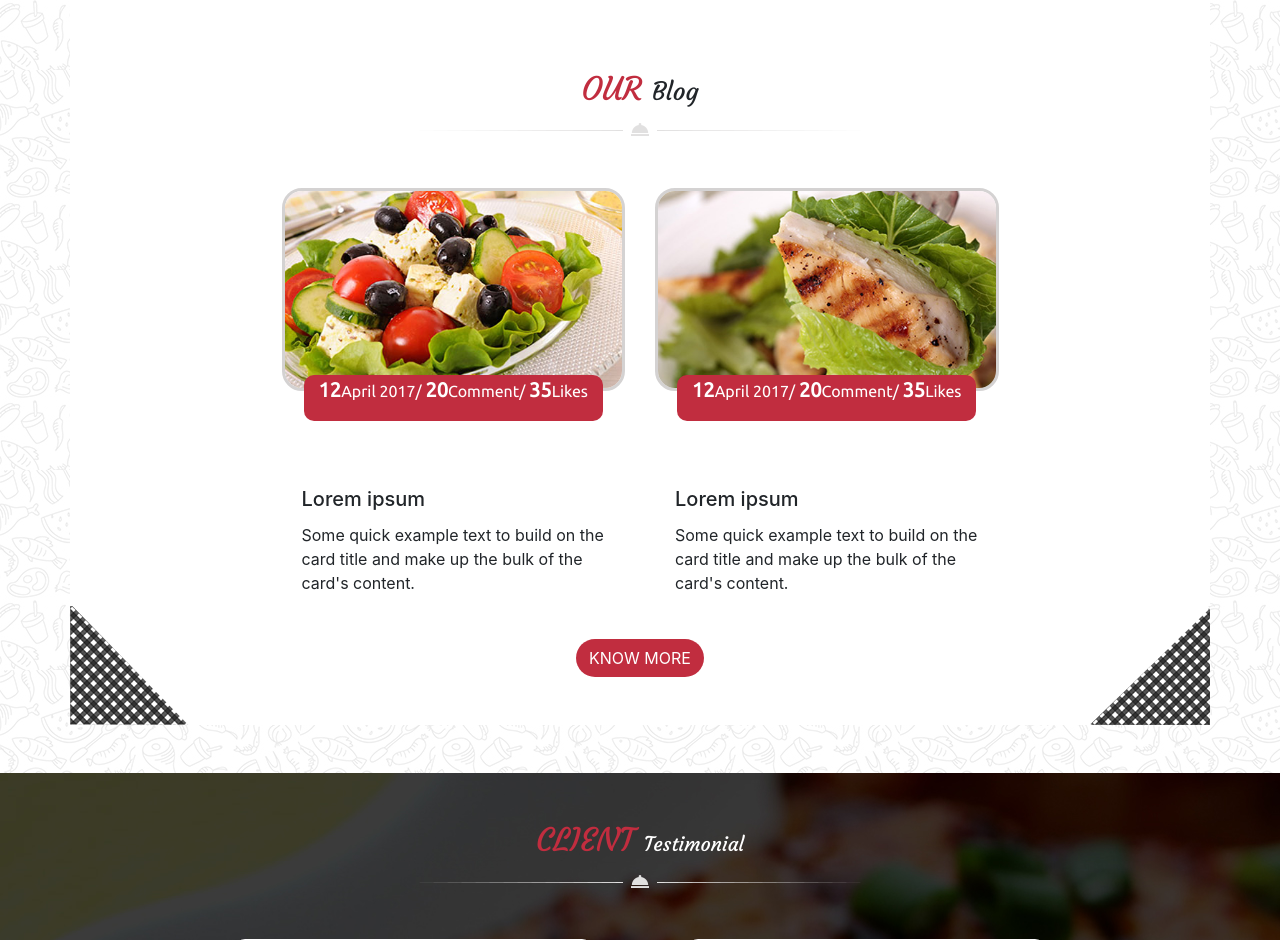
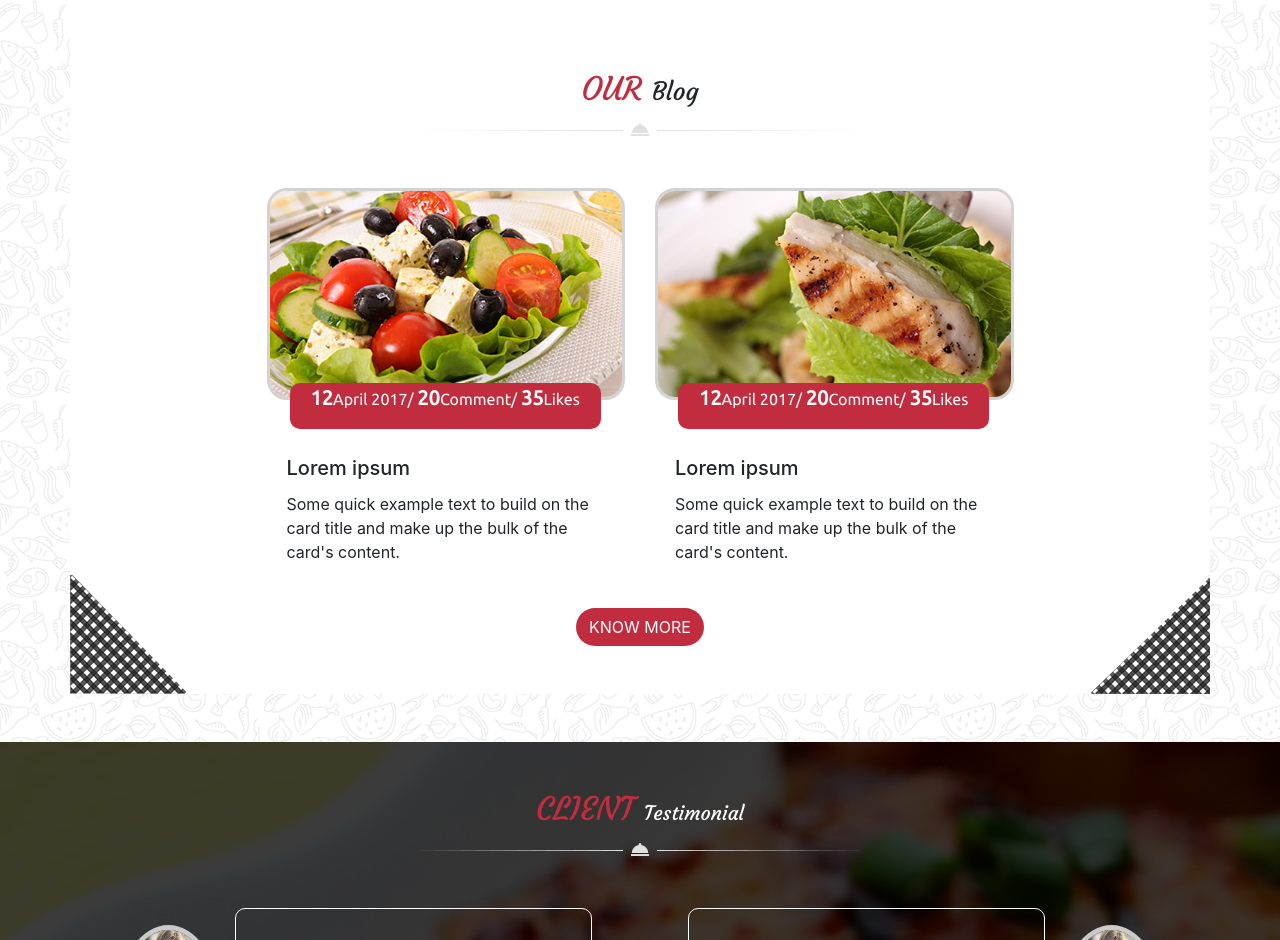
Before and after one commit to keeper-tech-Malo/coding_16_site_chef, a website: page index.html in a window 1280 px wide. Shown: the part 3530-4470 px from the top of the page. Drawn offline with nearby package versions, Linux system fonts and the light colour scheme.

Commit message:
fin du travail+correction de la carte

```diff
--- a/index.html
+++ b/index.html
@@ -758,14 +758,15 @@
             <img src="./public/img/decoration_line.png" alt="" class="">
         </div>
 
-        <div class="container d-flex carte pt-5 ">
+        <div class="container carte pt-5 ">
+            <div class="row">
 
                 <div class="card  col-lg-6 mx-auto border-0 position-relative" style="width: 18rem;">
                     <img src="./public/img/blog_img1.jpg" class="card-img-top" alt="...">
                     <div class="position-absolute com">
                         <p class="date text-white " ><span class="">12</span>April 2017/ <span>20</span>Comment/ <span>35</span>Likes</p>
                     </div>
-                <div class="card-body pt-5">
+                    <div class="card-body pt-5 pt-lg-2">
                       <h5 class="card-title text-left pt-5">Lorem ipsum</h5>
                       <p class="card-text text-left">Some quick example text to build on the card title and make up the bulk of the card's content.</p>
                     </div>
@@ -776,11 +777,13 @@
                     <div class="position-absolute com">
                         <p class="date text-white"><span class="">12</span>April 2017/ <span>20</span>Comment/ <span>35</span>Likes</p>
                     </div>
-                <div class="card-body pt-5">
+                    <div class="card-body pt-5 pt-lg-2">
                       <h5 class="card-title text-left pt-5">Lorem ipsum</h5>
                       <p class="card-text text-left">Some quick example text to build on the card title and make up the bulk of the card's content.</p>
                     </div>
                 </div>
+            </div>
+
         </div>
         <button class="btn  my-4 mb-5 text-uppercase rounded-pill">know more</button>
     </section>
--- a/src/scss/modules/_section.scss
+++ b/src/scss/modules/_section.scss
@@ -136,6 +136,7 @@ section{
                 background-color: #C12D3F;
                 border-radius: 10px;
                 margin-left: 6%;
+                height: max-content;
 
             }
             .date{
```
Also changed, not shown: public/css/app.css. Lines whose indentation alone changed are shown as unchanged.
